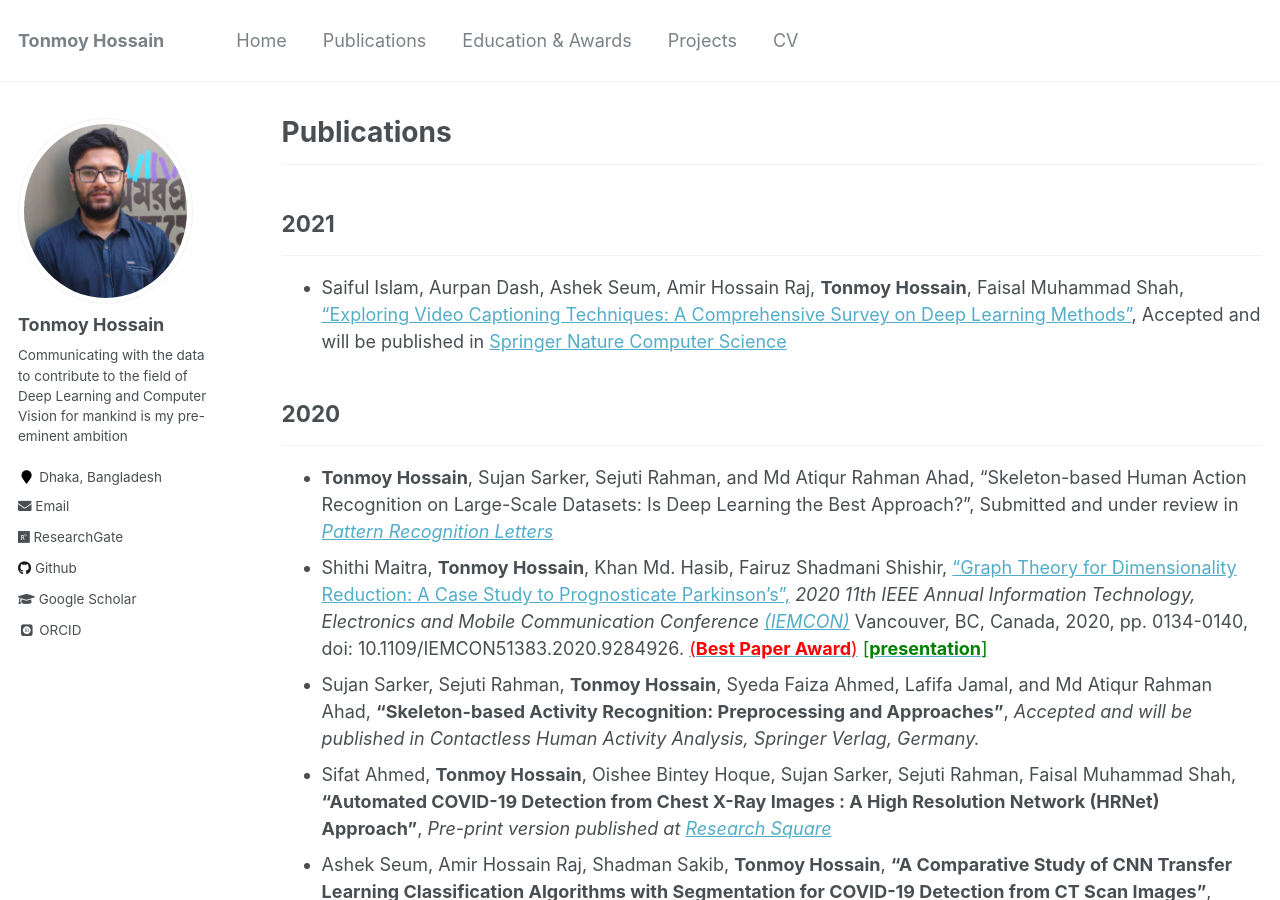
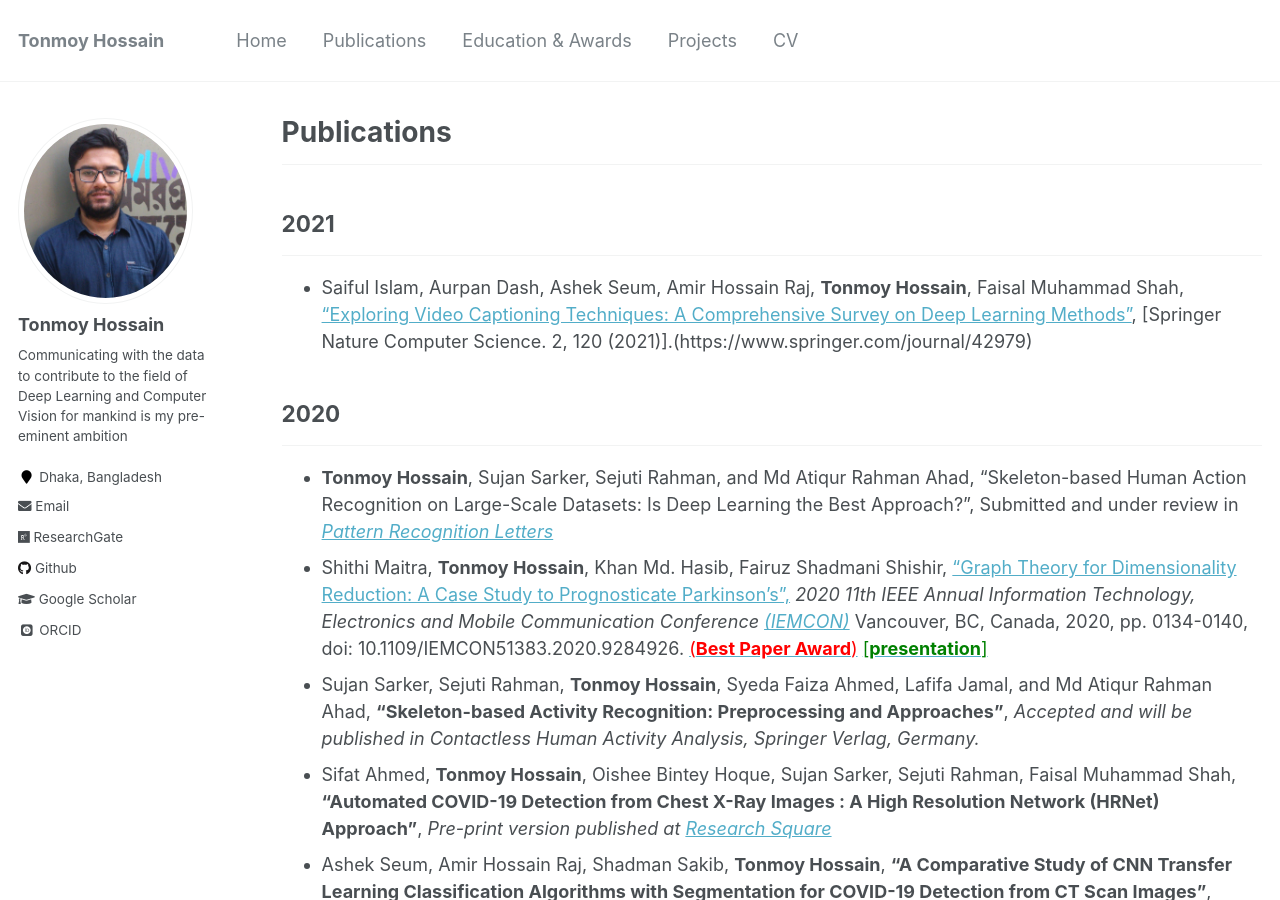
Before and after one commit to shaeekh/shaeekh.github.io, a Jekyll site: the page built from _pages/publications.md, in a window 1280 px wide and 900 px high. Built offline with Jekyll 4.4.1, drawn with Linux system fonts in a browser that asks for light colours; some web fonts are replaced.

Commit message:
Update publications.md

```diff
--- a/_pages/publications.md
+++ b/_pages/publications.md
@@ -9,7 +9,7 @@ author_profile: true
 
 ## 2021
 -----------
-* Saiful Islam, Aurpan Dash, Ashek Seum, Amir Hossain Raj, **Tonmoy Hossain**, Faisal Muhammad Shah, ["Exploring Video Captioning Techniques: A Comprehensive Survey on Deep Learning Methods"](https://link.springer.com/article/10.1007/s42979-021-00487-x?wt_mc=Internal.Event.1.SEM.ArticleAuthorIncrementalIssue&utm_source=ArticleAuthorIncrementalIssue&utm_medium=email&utm_content=AA_en_06082018&ArticleAuthorIncrementalIssue_20210302), Accepted and will be published in [Springer Nature Computer Science](https://www.springer.com/journal/42979)
+* Saiful Islam, Aurpan Dash, Ashek Seum, Amir Hossain Raj, **Tonmoy Hossain**, Faisal Muhammad Shah, ["Exploring Video Captioning Techniques: A Comprehensive Survey on Deep Learning Methods"](https://link.springer.com/article/10.1007/s42979-021-00487-x?wt_mc=Internal.Event.1.SEM.ArticleAuthorIncrementalIssue&utm_source=ArticleAuthorIncrementalIssue&utm_medium=email&utm_content=AA_en_06082018&ArticleAuthorIncrementalIssue_20210302), [Springer Nature Computer Science. 2, 120 (2021)].(https://www.springer.com/journal/42979)
 
 
 ## 2020
```
